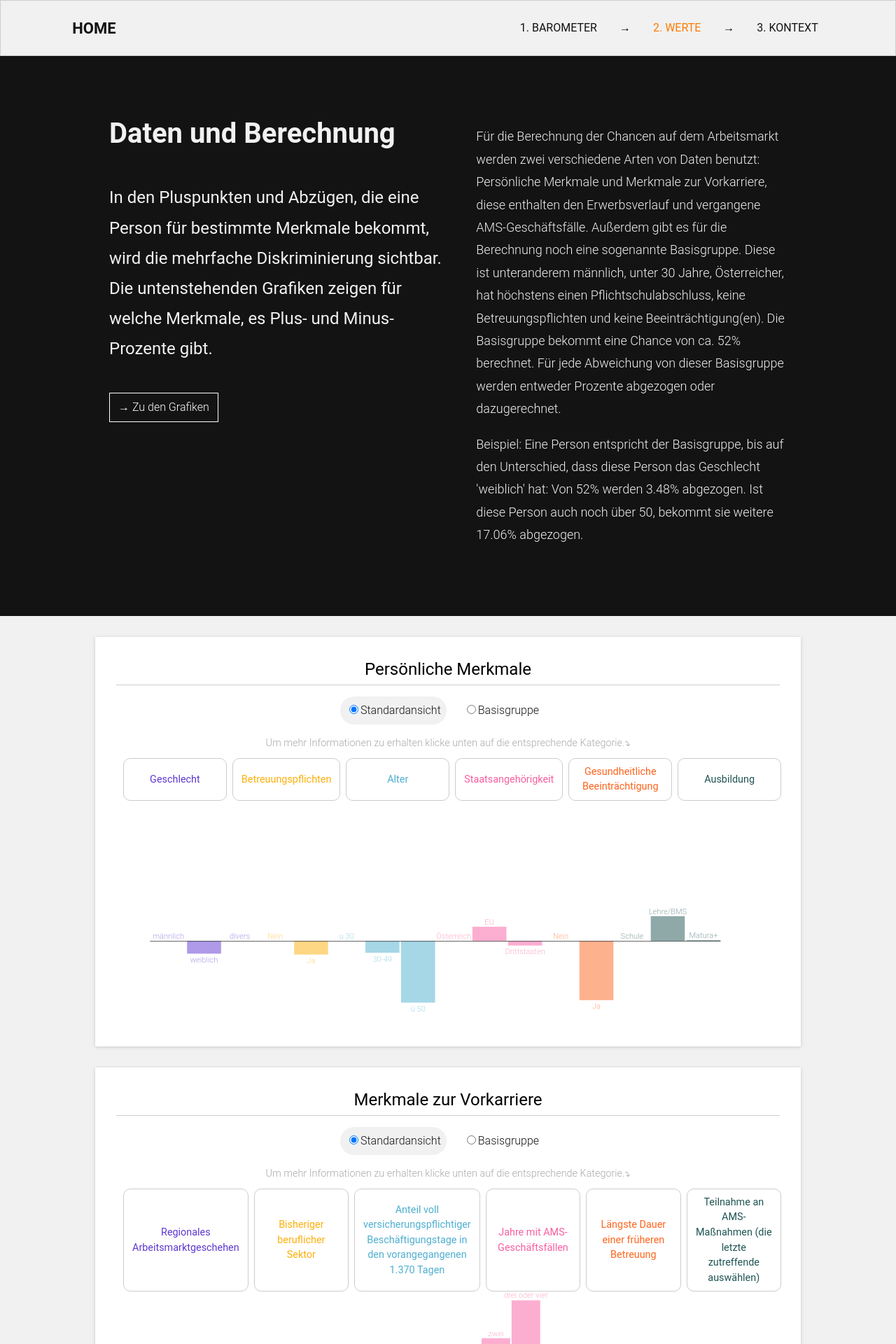
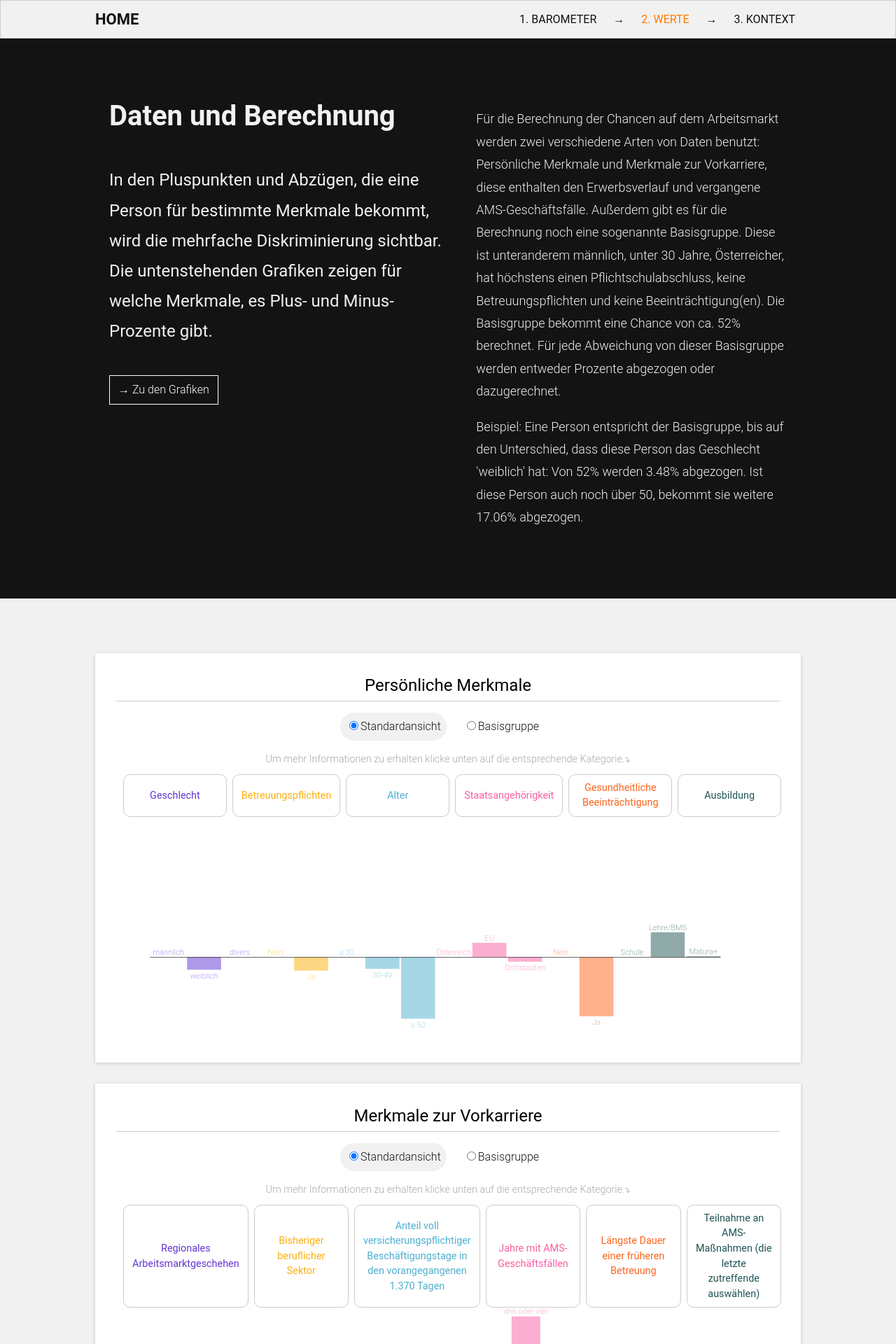
Before and after one commit to kanalona/discrimination-barometer, a Vue app: page /berechnung in a window 1280 px wide. Shown: the top 1920 px of the page at 70% size. Built offline with nearby package versions, Linux system fonts and the light colour scheme; what vue-tippy would draw is missing.

Commit message:
scroll not too far, paddings

```diff
--- a/src/App.vue
+++ b/src/App.vue
@@ -1,8 +1,7 @@
 <template>
   <div>
-    <!-- <top-container></top-container> -->
-    <the-header @set-sticky="addPadding"></the-header>
-    <div :style="{ paddingTop: padding }">
+    <the-navbar></the-navbar>
+    <div>
       <router-view v-slot="slotProps">
         <transition name="route" mode="out-in">
           <component :is="slotProps.Component"></component>
@@ -13,11 +12,11 @@
 </template>
 
 <script>
-import TheHeader from "./components/layout/TheHeader.vue";
+import TheNavbar from "./components/layout/TheNavbar.vue";
 import TopContainer from "./components/layout/TopContainer.vue";
 export default {
   components: {
-    TheHeader,
+    TheNavbar,
     TopContainer,
   },
   data() {
@@ -227,7 +226,7 @@ p {
   color: #aaa;
 }
 
-.border-bottom  {
+.border-bottom {
   border-bottom: 1px solid #ccc;
 }
 .padding-bottom {
--- a/src/components/layout/TheHeader.vue
+++ b/src/components/layout/TheNavbar.vue
@@ -35,6 +35,16 @@ export default {
       headerHeight: 0,
     };
   },
+  mounted() {
+    this.initialHeaderPos = this.$refs.header.offsetTop;
+    this.headerHeight = this.$refs.header.offsetHeight;
+  },
+   created() {
+    window.addEventListener("scroll", this.setSticky);
+  },
+  unmounted() {
+    window.removeEventListener("scroll", this.setSticky);
+  },
   methods: {
     setSticky() {
       if (window.scrollY > this.initialHeaderPos) {
@@ -47,29 +57,16 @@ export default {
       this.$emit("set-sticky", this.isSticky, this.headerHeight);
     },
   },
-  created() {
-    window.addEventListener("scroll", this.setSticky);
-  },
-  mounted() {
-    this.initialHeaderPos = this.$refs.header.offsetTop;
-    this.headerHeight = this.$refs.header.offsetHeight;
-  },
-  unmounted() {
-    window.removeEventListener("scroll", this.setSticky);
-  },
 };
 </script>
 
 
 <style scoped>
 header {
-  padding: 10px 16px;
-  margin: 0rem 0rem;
-  /* background: #f2685d; */
+  padding: 10px;
   background: #f1f1f1;
   border: 1px solid #ccc;
   width: 100%;
-  height: 5rem;
   display: flex;
   justify-content: center;
   align-items: center;
@@ -78,7 +75,7 @@ header {
 nav {
   width: 90%;
   margin: auto;
-  /* max-width: 50rem; */
+  max-width: 65rem;
   display: flex;
   justify-content: space-between;
   align-items: center;
@@ -99,15 +96,15 @@ h3 {
 }
 a {
   position: relative;
-  /* text-decoration: none; */
-  /* color: #646464; */
   display: inline-block;
-  padding: 0.75rem 1.5rem;
+  padding: 0rem 1rem;
 }
 .navigation-tabs > * {
   font-weight: 400;
 }
-
+.sticky {
+  position: fixed;
+}
 /* a:hover,
 a:active,
 a.router-link-active {
@@ -136,10 +133,4 @@ a:active,
 a.router-link-active {
   border-bottom: 2px solid #ff7b00;
 } */
-
-
-
-.sticky {
-  position: fixed;
-}
 </style>
--- a/src/pages/Form.vue
+++ b/src/pages/Form.vue
@@ -131,7 +131,7 @@ export default {
 .form-parent-container {
   display: grid;
   grid-gap: 30px;
-  padding: 30px 0 10rem 0;
+  padding: 3rem 0 10rem 0;
   /* bottom padding fo sticky result bar */
 }
 ul {
--- a/src/pages/Values.vue
+++ b/src/pages/Values.vue
@@ -6,8 +6,8 @@
       </template>
       <template #content>
         <p class="nomargin font-big">
-            In den Pluspunkten und Abzügen, die eine Person für bestimmte
-            Merkmale bekommt, wird die mehrfache Diskriminierung sichtbar. Die
+          In den Pluspunkten und Abzügen, die eine Person für bestimmte Merkmale
+          bekommt, wird die mehrfache Diskriminierung sichtbar. Die
           untenstehenden Grafiken zeigen für welche Merkmale, es Plus- und
           Minus-Prozente gibt.
         </p>
@@ -31,19 +31,20 @@
           noch eine sogenannte Basisgruppe. Diese ist unteranderem männlich,
           unter 30 Jahre, Österreicher, hat höchstens einen
           Pflichtschulabschluss, keine Betreuungspflichten und keine
-            Beeinträchtigung(en). Die Basisgruppe bekommt eine Chance von ca.
-            52% berechnet. Für jede Abweichung von dieser Basisgruppe werden
-            entweder Prozente abgezogen oder dazugerechnet.
+          Beeinträchtigung(en). Die Basisgruppe bekommt eine Chance von ca. 52%
+          berechnet. Für jede Abweichung von dieser Basisgruppe werden entweder
+          Prozente abgezogen oder dazugerechnet.
         </p>
         <p>
           Beispiel: Eine Person entspricht der Basisgruppe, bis auf den
-            Unterschied, dass diese Person das Geschlecht 'weiblich' hat: Von
-            52% werden 3.48% abgezogen. Ist diese Person auch noch über 50,
-            bekommt sie weitere 17.06% abgezogen.
+          Unterschied, dass diese Person das Geschlecht 'weiblich' hat: Von 52%
+          werden 3.48% abgezogen. Ist diese Person auch noch über 50, bekommt
+          sie weitere 17.06% abgezogen.
         </p>
       </template>
     </banner>
 
+    <div class="outer-padding">
       <inner-wrapper id="barcharts">
         <bar-chart
           :title="'Persönliche Merkmale'"
@@ -56,6 +57,7 @@
           :showViewToggle="true"
         />
       </inner-wrapper>
+    </div>
   </div>
 </template>
 
@@ -88,3 +90,9 @@ export default {
   },
 };
 </script>
+
+<style scoped>
+.outer-padding{
+  padding: 3rem;
+}
+</style>
--- a/src/router.js
+++ b/src/router.js
@@ -14,9 +14,13 @@ const router = createRouter({
   history: createWebHistory(),
   scrollBehavior: function (to, from, savedPosition) {
     if (to.hash) {
-      return { el: to.hash, behavior: 'smooth' }
+      return {
+        el: to.hash,
+        top: 100,
+        behavior: 'smooth'
+      }
     } else {
-      return { left: 0, top: 0 }
+      return { top: 0 }
     }
   },
   routes: [
```
Lines whose indentation alone changed are shown as unchanged.
